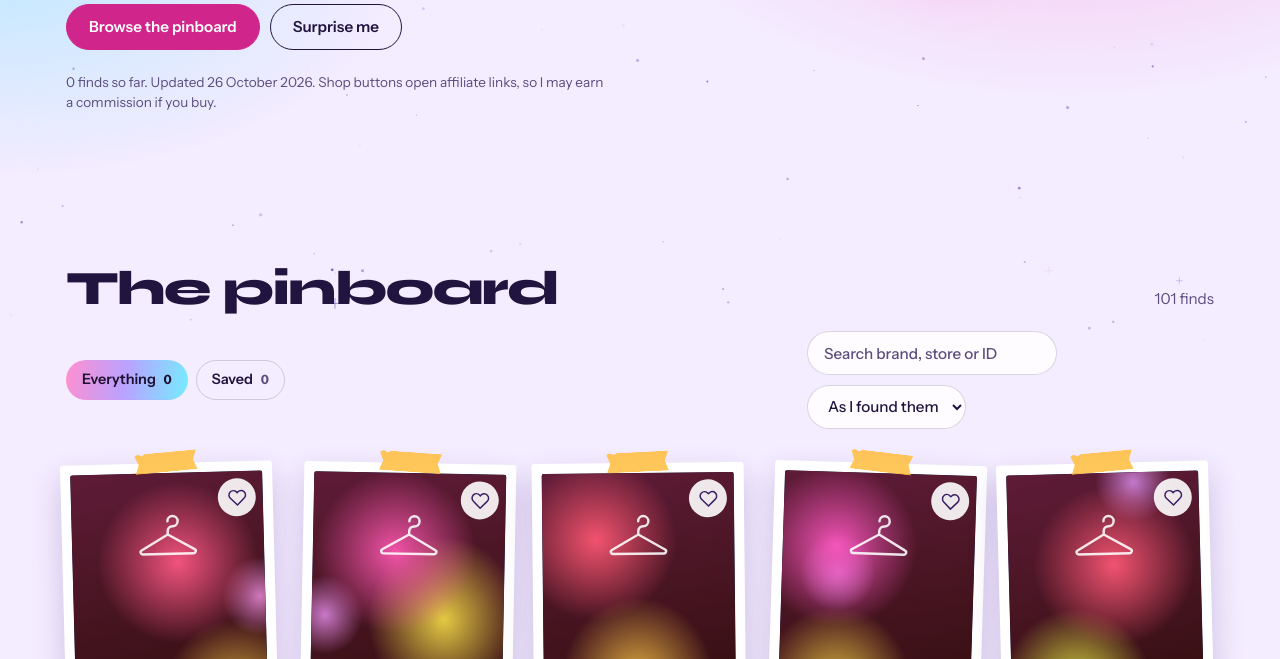
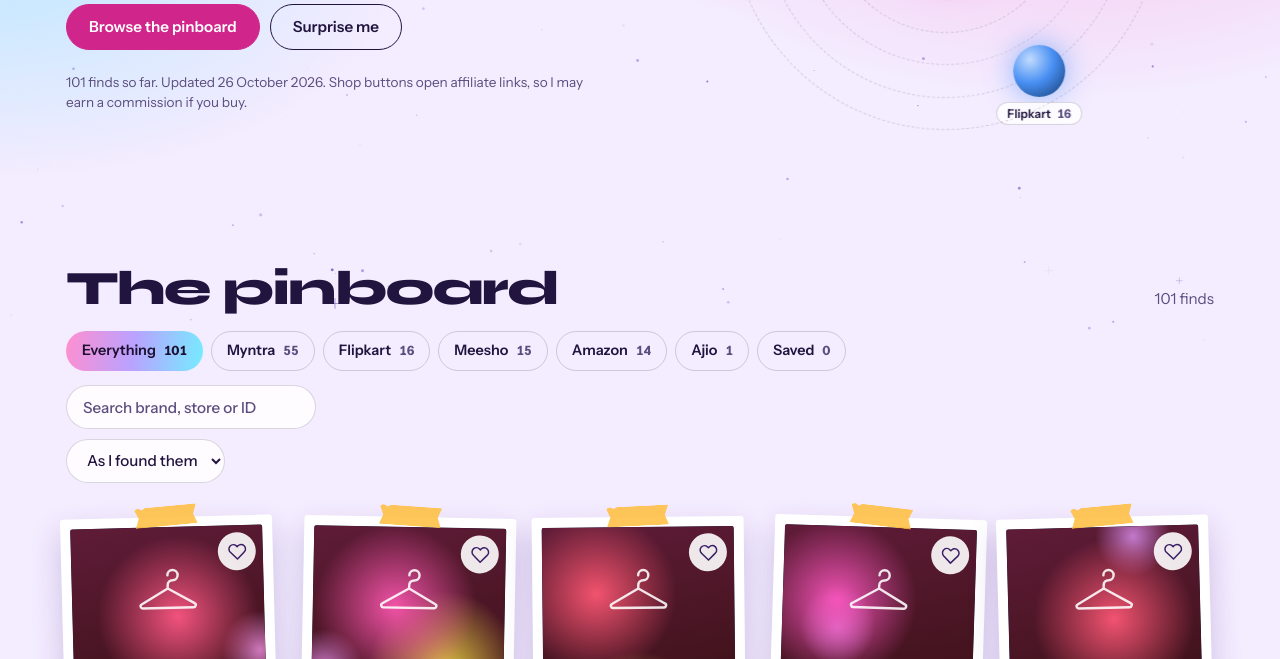
Before and after one commit to nikhileshv98-pixel/nikkis_universe, a plain HTML site: page index.html in a window 1280 px wide. Shown: the part 452-1111 px from the top of the page. Drawn offline with Linux system fonts and the light colour scheme.

Commit message:
Update index.html

```diff
--- a/index.html
+++ b/index.html
@@ -335,13 +335,19 @@
    Photos can also be dropped in as files: images/<code>/1.jpg, 2.jpg ...   Or fill data/myntra.js / data/manual.js (see the notes in those files). */
 var CATALOG = [];
 fetch('catalog.json')
-  .then(res => res.json())
-  .then(data => {
+  .then(function(res){ return res.json(); })
+  .then(function(data){
     CATALOG = data;
+    total = CATALOG.length;
+    counts = {}; STORE_ORDER.forEach(function(s){counts[s]=CATALOG.filter(function(p){return p.store===s}).length});
+    byCode = {}; CATALOG.forEach(function(p){byCode[p.code]=p});
+    $('#total').textContent = total;
     buildOrbit();
     buildChips();
+    syncUI();
     render();
-  });
+  })
+  .catch(function(err){ console.error('Error loading catalog:', err); });
 /* ---- names: the store's exact wording is kept. Only a hashtag-only name is turned into words for the card; the popup always shows the exact name. ---- */
 function tidy(t){return String(t==null?'':t).replace(/&nbsp;/g,' ').replace(/&amp;/g,'&').replace(/\s*\|\s*/g,' | ').replace(/\s+/g,' ').trim()}
 function hashWords(t){
```
